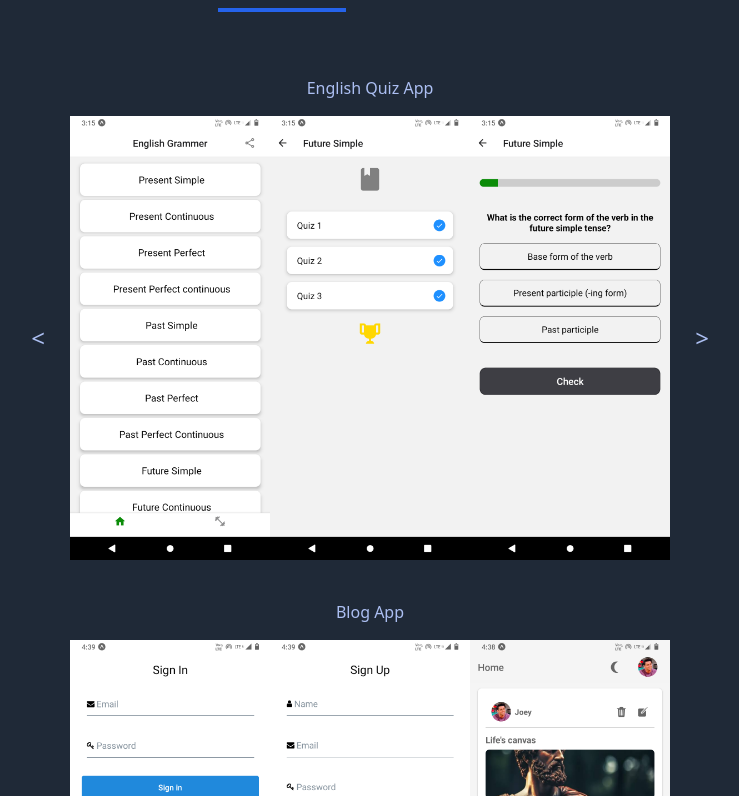
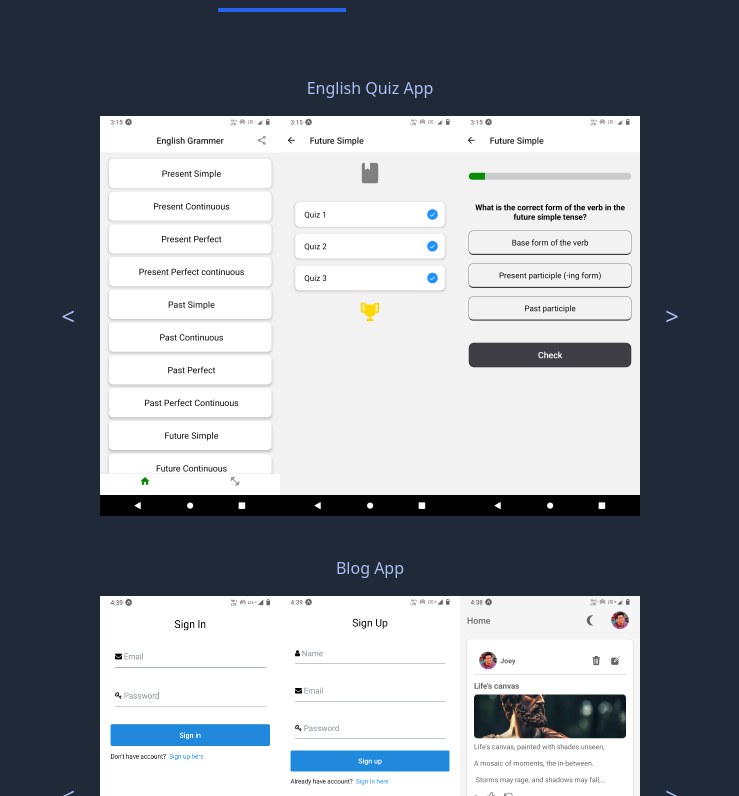
Before and after one commit to ajay020/portfolio, a Next.js app: page / in a window 1280 px wide. Shown: the part 1184-1980 px from the top of the page, without its empty margins (270-1009 px from the left). Built offline with nearby package versions, Linux system fonts and the light colour scheme.

Commit message:
changed carousal image size

```diff
--- a/src/components/Carousel.tsx
+++ b/src/components/Carousel.tsx
@@ -29,14 +29,13 @@ const Carousel: React.FC<CarouselProps> = ({ images }: CarouselProps) => {
       </button>
       <div className={styles.slideContainer}>
         {imagesToShow.map((imageUrl, index) => (
-          <div key={index}>
-            <Image
-              src={`/${imageUrl}`}
-              width={200}
-              height={0}
-              alt={`image ${index + 1}`}
-            />
-          </div>
+          <Image
+            key={index}
+            src={`/${imageUrl}`}
+            width={180}
+            height={200}
+            alt={`image ${index + 1}`}
+          />
         ))}
       </div>
 
--- a/src/styles/carousel.module.css
+++ b/src/styles/carousel.module.css
@@ -17,6 +17,7 @@
 .slideContainer {
   display: flex;
   transition: transform 0.5s ease;
+  gap: 20;
 }
 
 .slide {
```
